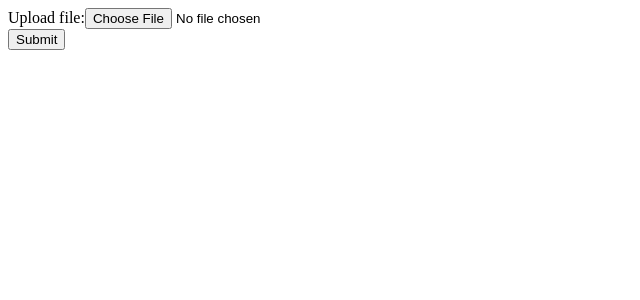
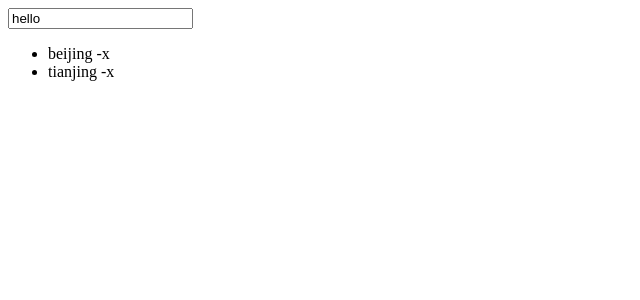
Before and after one commit to pudge-w/react-basic, a React (Create React App) app: page / in a window 1280 px wide. Shown: the top 300 px of the page, without its empty margins (0-640 px from the left). Built offline with nearby package versions, Linux system fonts and the light colour scheme.

Commit message:
todolist

```diff
--- /dev/null
+++ b/src/06-todolist/App.jsx
@@ -0,0 +1,67 @@
+import React, { Component } from 'react';
+
+import Input from './Input';
+import List from './List';
+
+class App extends Component {
+  state = {
+    list: [
+      {
+        id: 1,
+        name: 'beijing'
+      },
+      {
+        id: 2,
+        name: 'tianjing'
+      }
+    ]
+  };
+
+  getMessage = () => {
+    return (obj) => {
+      // console.log(obj)
+      // 将拿到的对象添加进数组
+      this.setState({
+        list: this.state.list.concat(obj)
+      })
+
+
+      // let newList = this.state.list;
+      // newList.push(obj);
+      // // this.state.list.push(obj);
+      // this.setState({
+      //   list: newList
+      // })
+
+
+      // this.setState({
+      //   list: [...this.state.list, obj]
+      // })
+
+
+      // this.state.list.push(obj);
+      // this.setState({})
+    }
+  };
+
+  // 删除
+  deleteItem = (id) => {
+    return () => {
+      let newList = this.state.list.filter(item => item.id !== id);
+      this.setState({
+        list: newList
+      });
+    }
+  };
+
+  render() {
+    return (
+      <>
+        <Input onMessage={this.getMessage()} />
+        <List list={this.state.list}  onDeleteItem={this.deleteItem}/>
+      </>
+    );
+  }
+}
+
+export default App;
--- /dev/null
+++ b/src/06-todolist/Input.jsx
@@ -0,0 +1,52 @@
+import React, { Component } from 'react';
+
+class Input extends Component {
+  constructor(props) {
+    super(props);
+    this.state = {
+      textValue: 'hello'
+    };
+  };
+
+  // input内容改变
+  hangleChange = () => {
+    return (e) => {
+      this.setState({
+        textValue: e.target.value
+      })
+    };
+  };
+
+  // 按下回车，进行添加
+  handleKeyUp = () => {
+    return (e) => {
+      // console.log(e.keyCode);
+      // 按下的是回车
+      if (e.keyCode === 13) {
+        if (this.state.textValue) {
+          // 提交给父组件
+          this.props.onMessage({
+            id: Date.now(),
+            name: this.state.textValue
+          });
+          this.setState({
+            textValue: ''
+          });
+        }
+      }
+    }
+  };
+
+  render() {
+    return (
+      <input
+        type="text"
+        value={this.state.textValue}
+        onChange={this.hangleChange()}
+        onKeyUp={this.handleKeyUp()}
+      />
+    );
+  }
+}
+
+export default Input;
--- /dev/null
+++ b/src/06-todolist/List.jsx
@@ -0,0 +1,20 @@
+import React from 'react';
+
+const List = (props) => {
+  const { list } = props;
+
+  return (
+    <ul>
+      {
+        list.map(item => (
+          <li key={item.id}>
+            {item.name} -
+            <span onClick={props.onDeleteItem(item.id)}>x</span>
+          </li>
+        ))
+      }
+    </ul>
+  );
+}
+
+export default List;
--- a/src/index.js
+++ b/src/index.js
@@ -17,7 +17,8 @@ import ReactDOM from 'react-dom';
 // import App from './05-form/02-multiple.jsx';
 // import App from './05-form/03-manyInput.jsx';
 // import App from './05-form/04-notControl.jsx';
-import App from './05-form/05-file.jsx';
+// import App from './05-form/05-file.jsx';
+import App from './06-todolist/App.jsx';
 
 
 // const app = <div>hello react!</div>;
```
Also changed, not shown: 2 other files (tests, documents, lock files or other folders).
